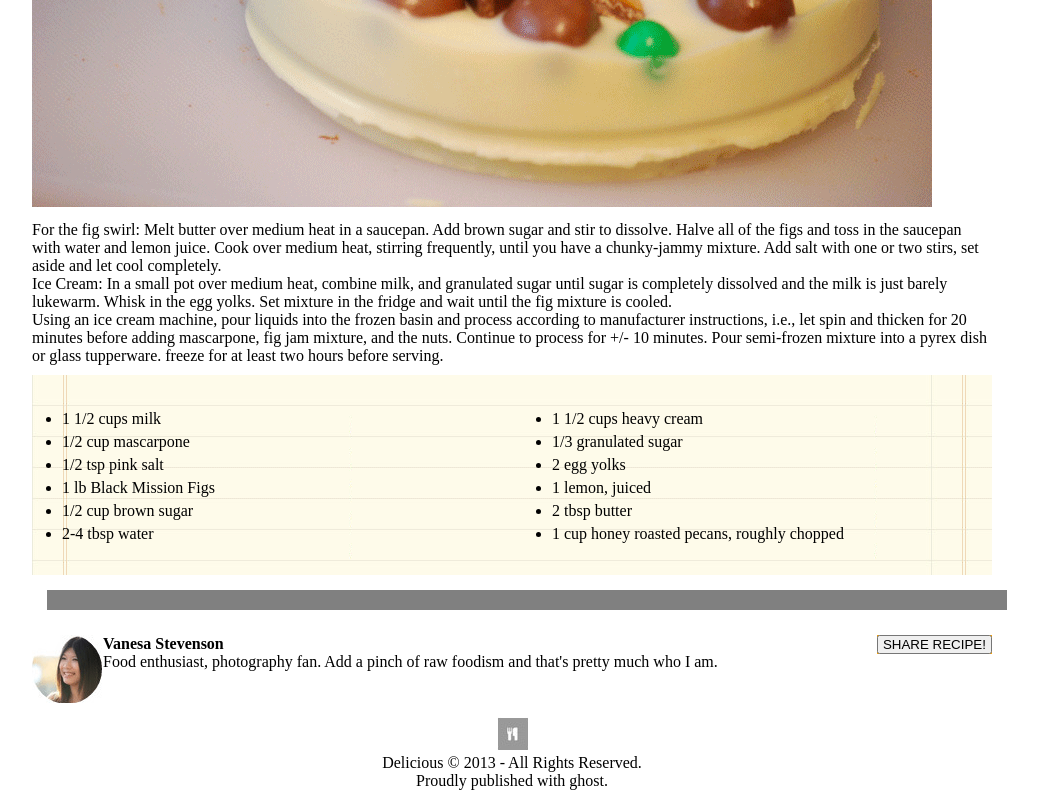
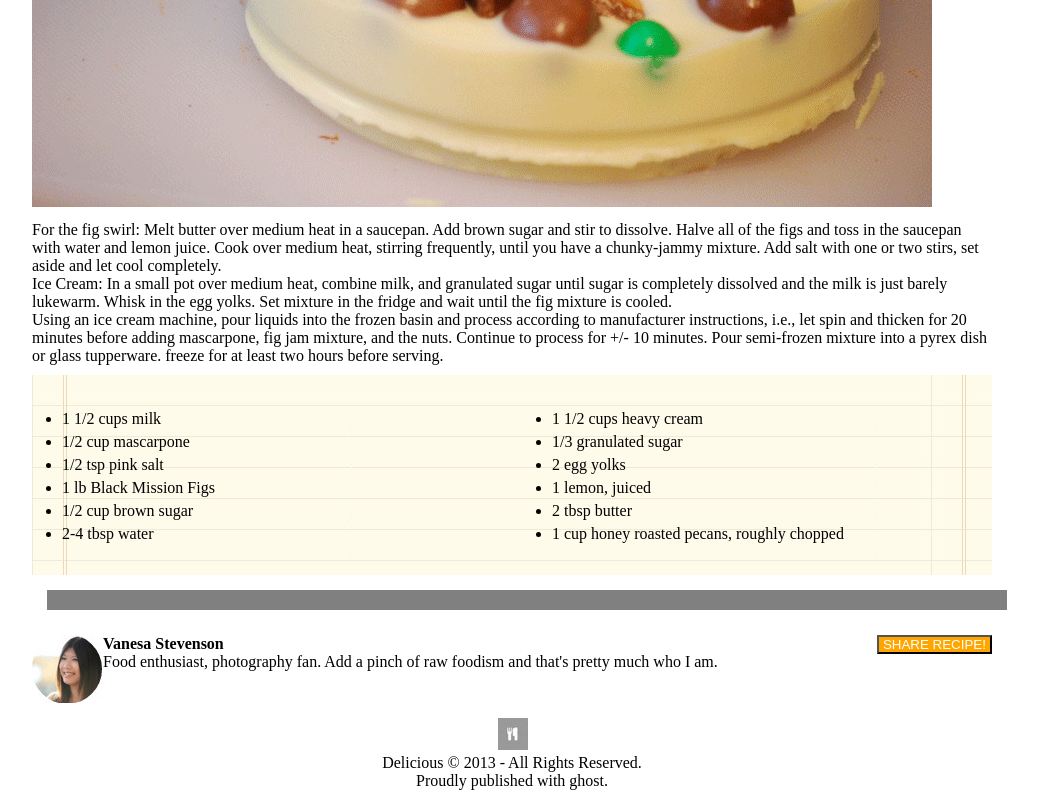
Before and after one commit to KAardal/chocolate-pizza, a plain HTML site: page index.html in a window 1280 px wide. Shown: the part 605-1405 px from the top of the page, without its empty margins (128-1166 px from the left). Drawn offline with Linux system fonts and the light colour scheme.

Commit message:
chenged button color to orange

```diff
--- a/style.css
+++ b/style.css
@@ -26,6 +26,12 @@ ul {
 
 li {
   margin: 5px;
+}
+
+button {
+  background-color: orange;
+  color: white;
+  height 25px;
 }
 
 .grey {
@@ -117,7 +123,6 @@ li {
 
 #contact-button {
   display: inline-block;
-  background-color: orange;
   width: 12%;
   float: right;
 }
```
